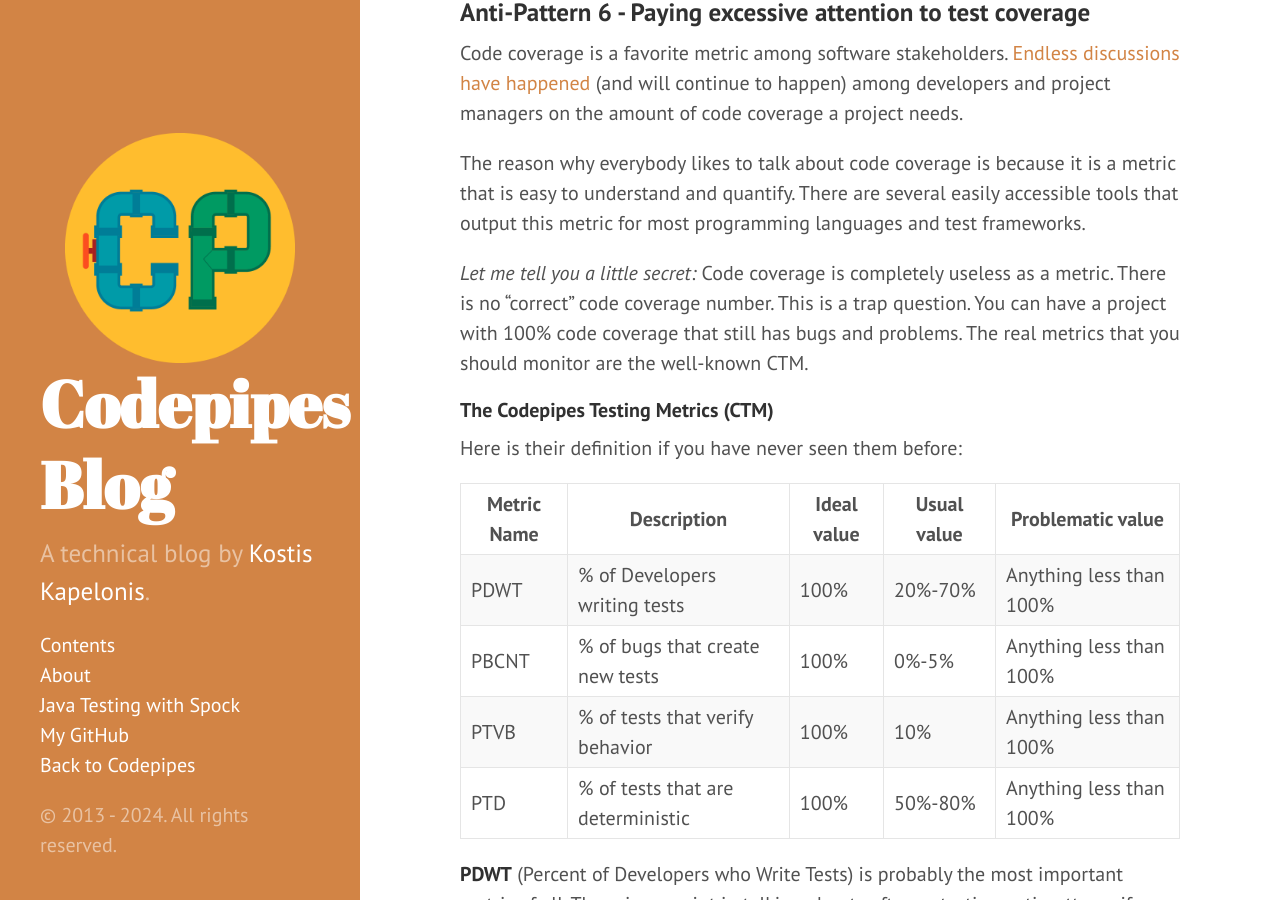
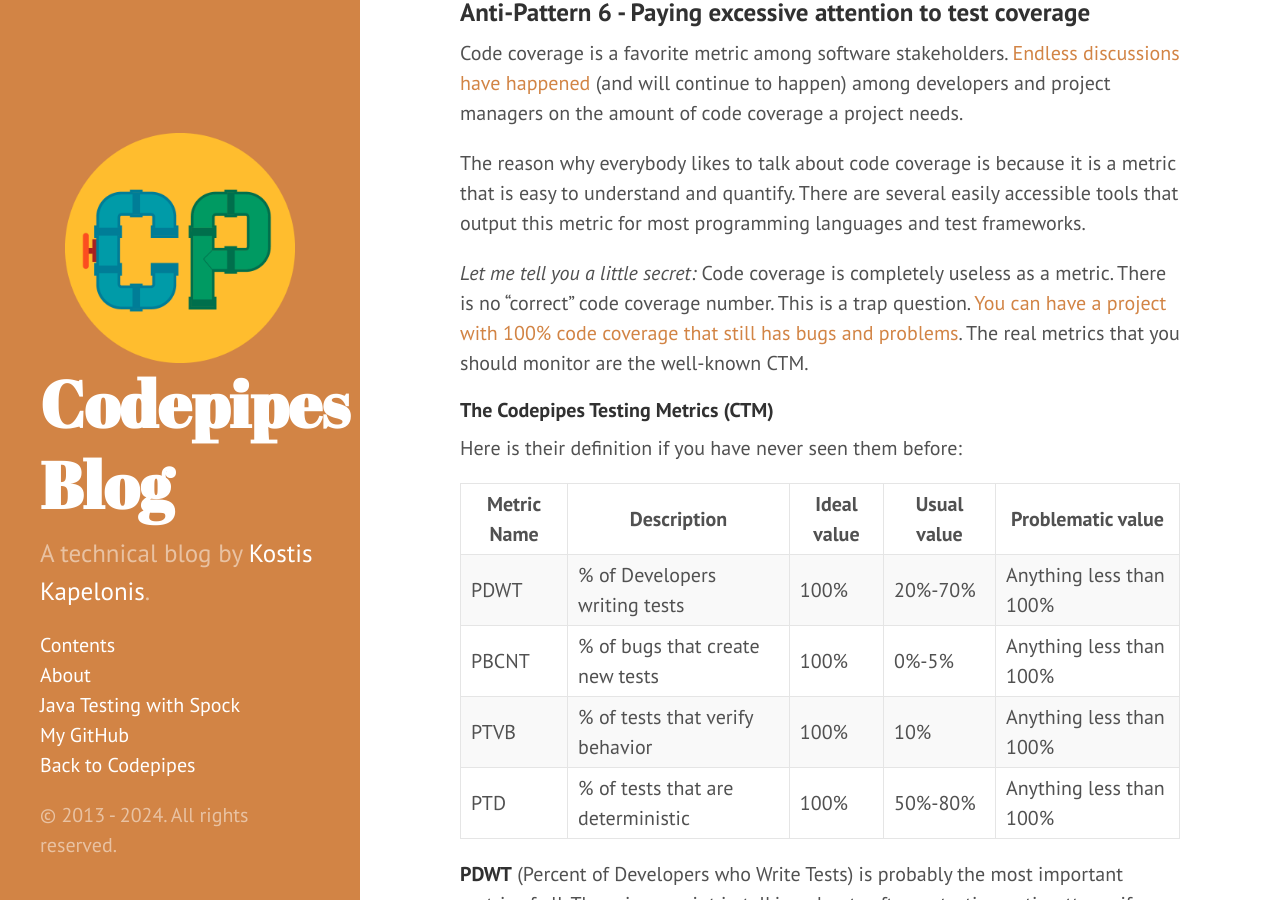
Before and after one commit to kkapelon/codepipes-blog, a Jekyll site: the page built from _posts/2018-04-21-software-testing-antipatterns.md, in a window 1280 px wide and 900 px high, scrolled down 23096 px. Built offline with Jekyll 4.4.1, drawn with Linux system fonts in a browser that asks for light colours; some of the changed lines change nothing that is shown.

Commit message:
Link to new article

```diff
--- a/_posts/2018-04-21-software-testing-antipatterns.md
+++ b/_posts/2018-04-21-software-testing-antipatterns.md
@@ -437,7 +437,7 @@
 
 The reason why everybody likes to talk about code coverage is because it is a metric that is easy to understand and quantify. There are several easily accessible tools that output this metric for most programming languages and test frameworks.
 
-*Let me tell you a little secret:* Code coverage is completely useless as a metric. There is no "correct" code coverage number. This is a trap question. You can have a project with 100% code coverage that still has bugs and problems. The real metrics
+*Let me tell you a little secret:* Code coverage is completely useless as a metric. There is no "correct" code coverage number. This is a trap question. [You can have a project with 100% code coverage that still has bugs and problems]({{site.baseurl }}/testing/code-coverage.html). The real metrics
 that you should monitor are the well-known CTM.
 
 ##### The Codepipes Testing Metrics (CTM)
```
